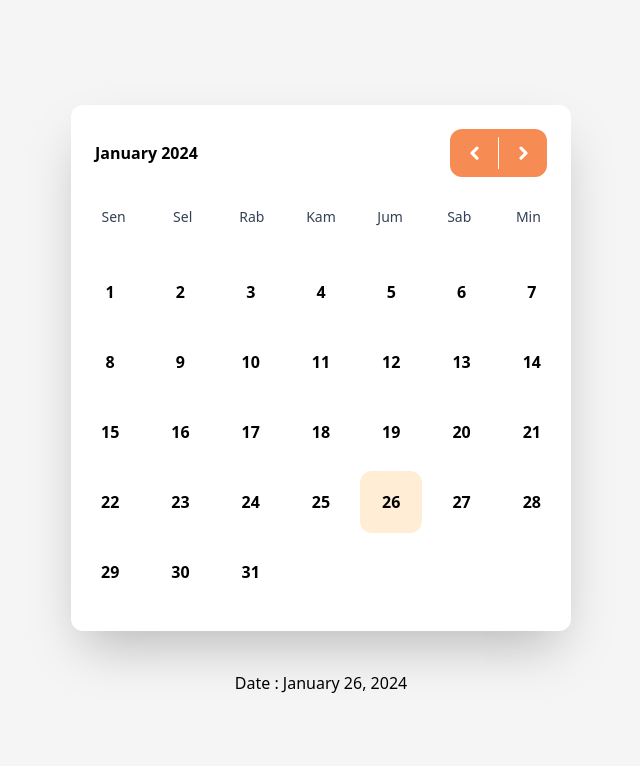
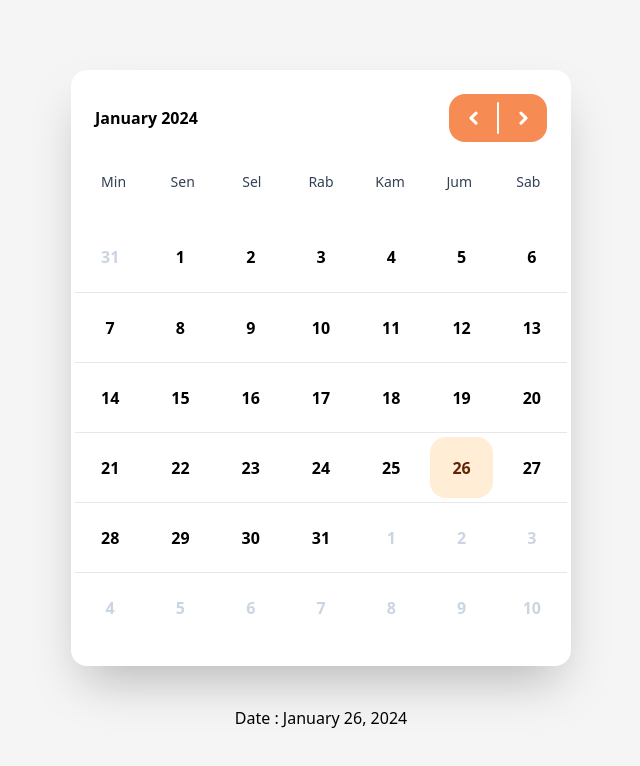
Before and after one commit to LackFos/React-Calendar, a React (Vite) app: page / in a window 1280 px wide. Shown: the top 766 px of the page, without its empty margins (319-959 px from the left). Built offline with nearby package versions, Linux system fonts and the light colour scheme.

Commit message:
Add prev and next month date preview

```diff
--- a/src/App.jsx
+++ b/src/App.jsx
@@ -1,14 +1,15 @@
 import { useState } from 'react'
-
 import Calendar from './Calendar'
 
 function App() {
-  const [selectedDate, setSelectedDate] = useState(new Date())
+  const [selectedDate, setSelectedDate] = useState(new Date(new Date().setUTCHours(0, 0, 0, 0)))
 
   return (
     <div className='flex h-screen w-screen flex-col items-center justify-center gap-10 '>
       <Calendar value={selectedDate} onChange={(value) => setSelectedDate(value)} />
-      <h1>Date : {selectedDate.toLocaleString(undefined, { day: '2-digit', month: 'long', year: 'numeric' })}</h1>
+      <h1>
+        Date : {new Date(selectedDate).toLocaleString(undefined, { day: '2-digit', month: 'long', year: 'numeric' })}
+      </h1>
     </div>
   )
 }
--- a/src/Calendar.jsx
+++ b/src/Calendar.jsx
@@ -2,46 +2,59 @@ import { useState } from 'react'
 import LeftChevron from './assets/LeftChevron'
 import RightChevron from './assets/RightChevron'
 
-const Calendar = ({ value: selectedDate, onChange }) => {
+const Calendar = ({ value, onChange: setSelectedDate }) => {
+  const selectedDate = new Date(value)
   const [calendarView, setCalendarView] = useState(selectedDate)
 
-  const currentYearView = calendarView.getFullYear()
-  const currentMonthView = calendarView.getMonth()
+  const displayYear = calendarView.getFullYear()
+  const displayMonth = calendarView.getMonth()
 
-  const currentViewTotalDays = new Date(currentYearView, currentMonthView + 1, 0).getDate()
-  const currentViewDates = Array.from({ length: currentViewTotalDays }, (_, i) => i + 1)
+  const firstDateOfMonth = new Date(Date.UTC(displayYear, displayMonth, 1))
+  const lastDateOfMonth = new Date(Date.UTC(displayYear, displayMonth + 1, 0))
 
-  const currentViewFirstDateDay = new Date(currentYearView, currentMonthView, 1).getDay()
-  const currentViewSkippedDays = Array.from({ length: currentViewFirstDateDay - 1 }, (_, i) => i + 1)
+  const currentMonthDates = Array.from(
+    { length: lastDateOfMonth.getDate() },
+    (_, i) => new Date(Date.UTC(displayYear, displayMonth, i + 1)),
+  )
 
-  const handleDateChange = (date) => {
-    const newDate = new Date(currentYearView, currentMonthView, date)
-    onChange(newDate)
-  }
+  const prevMonthWeekdays = Array.from(
+    { length: firstDateOfMonth.getDay() },
+    (_, i) => new Date(Date.UTC(displayYear, displayMonth, -i)),
+  ).reverse()
+
+  const nextMonthWeekdays = Array.from(
+    { length: 42 - prevMonthWeekdays.length - lastDateOfMonth.getDate() },
+    (_, i) => new Date(Date.UTC(displayYear, displayMonth + 1, i + 1)),
+  )
 
   const handleMonthChange = (type) => {
     if (type === 'next') {
-      const newDate = new Date(currentYearView, currentMonthView + 1)
+      const newDate = new Date(displayYear, displayMonth + 1)
       setCalendarView(newDate)
     } else if (type === 'prev') {
-      const newDate = new Date(currentYearView, currentMonthView - 1)
+      const newDate = new Date(displayYear, displayMonth - 1)
       setCalendarView(newDate)
     }
   }
 
+  const handleDateChange = (date) => {
+    setSelectedDate(date)
+    setCalendarView(date)
+  }
+
   return (
-    <div className='flex w-[500px] flex-col gap-4 rounded-xl bg-white py-6 shadow-2xl'>
+    <div className='flex w-[500px] flex-col gap-4 rounded-2xl bg-white py-6 shadow-2xl'>
       <div className='flex items-center justify-between px-6'>
         <h1 className='font-bold'>{`${calendarView.toLocaleDateString(undefined, { month: 'long', year: 'numeric' })}`}</h1>
 
-        <div className='flex items-center overflow-hidden rounded-xl bg-calendar-primary'>
+        <div className='flex items-center overflow-hidden rounded-2xl bg-calendar-primary'>
           <div
             onClick={() => handleMonthChange('prev')}
             className='flex h-12 w-12 items-center justify-center font-bold text-white'
           >
             <LeftChevron />
           </div>
-          <div className='h-8 w-[1px] rounded-xl bg-white'></div>
+          <div className='h-8 w-[2px] rounded-2xl bg-white'></div>
           <div
             onClick={() => handleMonthChange('next')}
             className='flex h-12 w-12 items-center justify-center font-bold text-white'
@@ -52,30 +65,42 @@ const Calendar = ({ value: selectedDate, onChange }) => {
       </div>
 
       <div className='flex px-2'>
+        <div className='flex h-12 w-full items-center justify-center text-sm text-slate-700'>Min</div>
         <div className='flex h-12 w-full items-center justify-center text-sm text-slate-700'>Sen</div>
         <div className='flex h-12 w-full items-center justify-center text-sm text-slate-700'>Sel</div>
         <div className='flex h-12 w-full items-center justify-center text-sm text-slate-700'>Rab</div>
         <div className='flex h-12 w-full items-center justify-center text-sm text-slate-700'>Kam</div>
         <div className='flex h-12 w-full items-center justify-center text-sm text-slate-700'>Jum</div>
         <div className='flex h-12 w-full items-center justify-center text-sm text-slate-700'>Sab</div>
-        <div className='flex h-12 w-full items-center justify-center text-sm text-slate-700'>Min</div>
       </div>
 
       <div className='flex flex-wrap px-1'>
-        {currentViewSkippedDays.map((day) => (
-          <CalendarDateTile key={day}></CalendarDateTile>
+        {prevMonthWeekdays.map((date) => (
+          <CalendarDateTile
+            key={date}
+            date={date}
+            onClick={() => handleDateChange(date)}
+            isActive={selectedDate.toISOString() === date.toISOString()}
+            className='text-slate-300'
+          ></CalendarDateTile>
         ))}
 
-        {currentViewDates.map((date) => (
+        {currentMonthDates.map((date) => (
           <CalendarDateTile
+            key={date}
             onClick={() => handleDateChange(date)}
+            date={date}
+            isActive={selectedDate.toISOString() === date.toISOString()}
+          ></CalendarDateTile>
+        ))}
+
+        {nextMonthWeekdays.map((date) => (
+          <CalendarDateTile
             key={date}
             date={date}
-            active={
-              currentYearView === selectedDate.getFullYear() &&
-              currentMonthView === selectedDate.getMonth() &&
-              selectedDate.getDate() === date
-            }
+            onClick={() => handleDateChange(date)}
+            isActive={selectedDate.toISOString() === date.toISOString()}
+            className='text-slate-300'
           ></CalendarDateTile>
         ))}
       </div>
@@ -83,13 +108,16 @@ const Calendar = ({ value: selectedDate, onChange }) => {
   )
 }
 
-const CalendarDateTile = ({ className, onClick, date, active }) => {
+const CalendarDateTile = ({ date, onClick, isActive, className }) => {
   return (
-    <div onClick={() => onClick(date)} className=' h-[70px] w-[calc(100%/7)] p-1'>
+    <div
+      onClick={() => onClick(date)}
+      className=' h-[70px] w-[calc(100%/7)] border-gray-200 p-1 [&:nth-child(n+8)]:border-t'
+    >
       <span
-        className={`flex h-full w-full items-center justify-center rounded-xl font-bold hover:bg-gray-200 ${className} ${active ? '!bg-calendar-hover !text-calendar-dark' : ''}`}
+        className={`flex h-full w-full items-center justify-center rounded-2xl font-bold hover:bg-gray-200 ${isActive ? '!bg-calendar-hover !text-calendar-dark' : ''} ${className}`}
       >
-        {date}
+        {new Date(date).getDate()}
       </span>
     </div>
   )
--- /dev/null
+++ b/src/hooks/useCalender.jsx
@@ -0,0 +1,9 @@
+import { useState } from 'react'
+
+const useCalender = () => {
+  const currentDate = new Date()
+  currentDate.setUTCDate(currentDate)
+  return useState(new Date(currentDate))
+}
+
+export default useCalender
--- a/tailwind.config.js
+++ b/tailwind.config.js
@@ -7,7 +7,7 @@ export default {
         calendar: {
           primary: '#F68C54',
           hover: '#FFEDD5',
-          dark: '612505',
+          dark: '#612505',
         },
       },
     },
```
